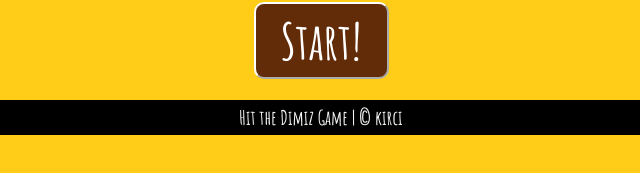
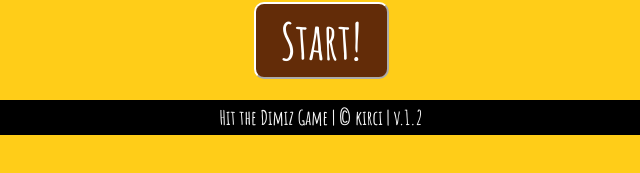
Before and after one commit to kirciemre/hit-the-dimiz, a plain HTML site: page index.html in a window 1280 px wide. Shown: the part 665-838 px from the top of the page, 319-959 px from the left. Drawn offline with Linux system fonts and the light colour scheme.

Commit message:
version info added

```diff
--- a/index.html
+++ b/index.html
@@ -41,5 +41,5 @@
     </div>
 <script src="assets/js/main.js"></script>
 </body>
-<footer>Hit the Dımız Game | © kirci </footer>
+<footer>Hit the Dımız Game | © kirci | v.1.2 </footer>
 </html>
```
